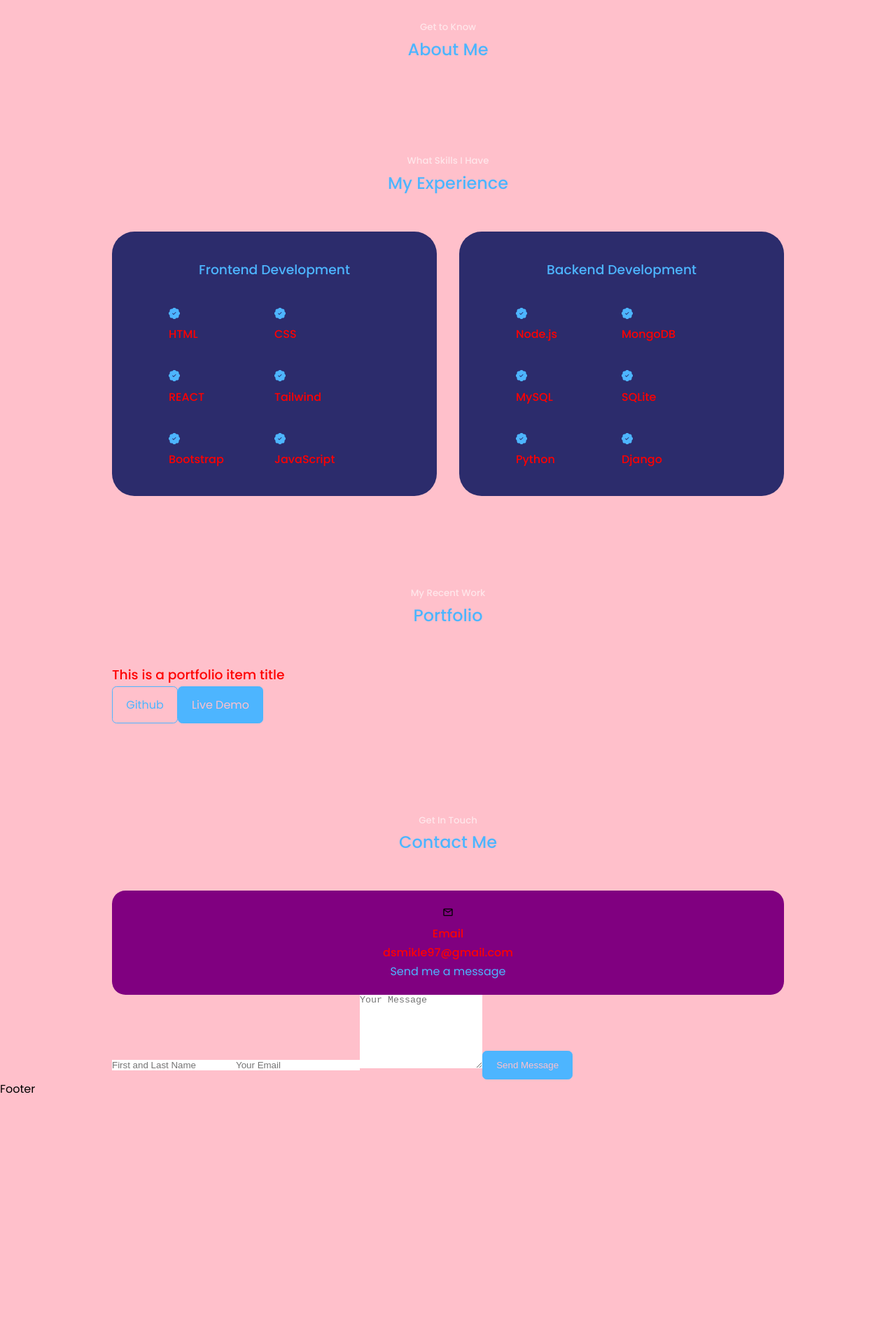
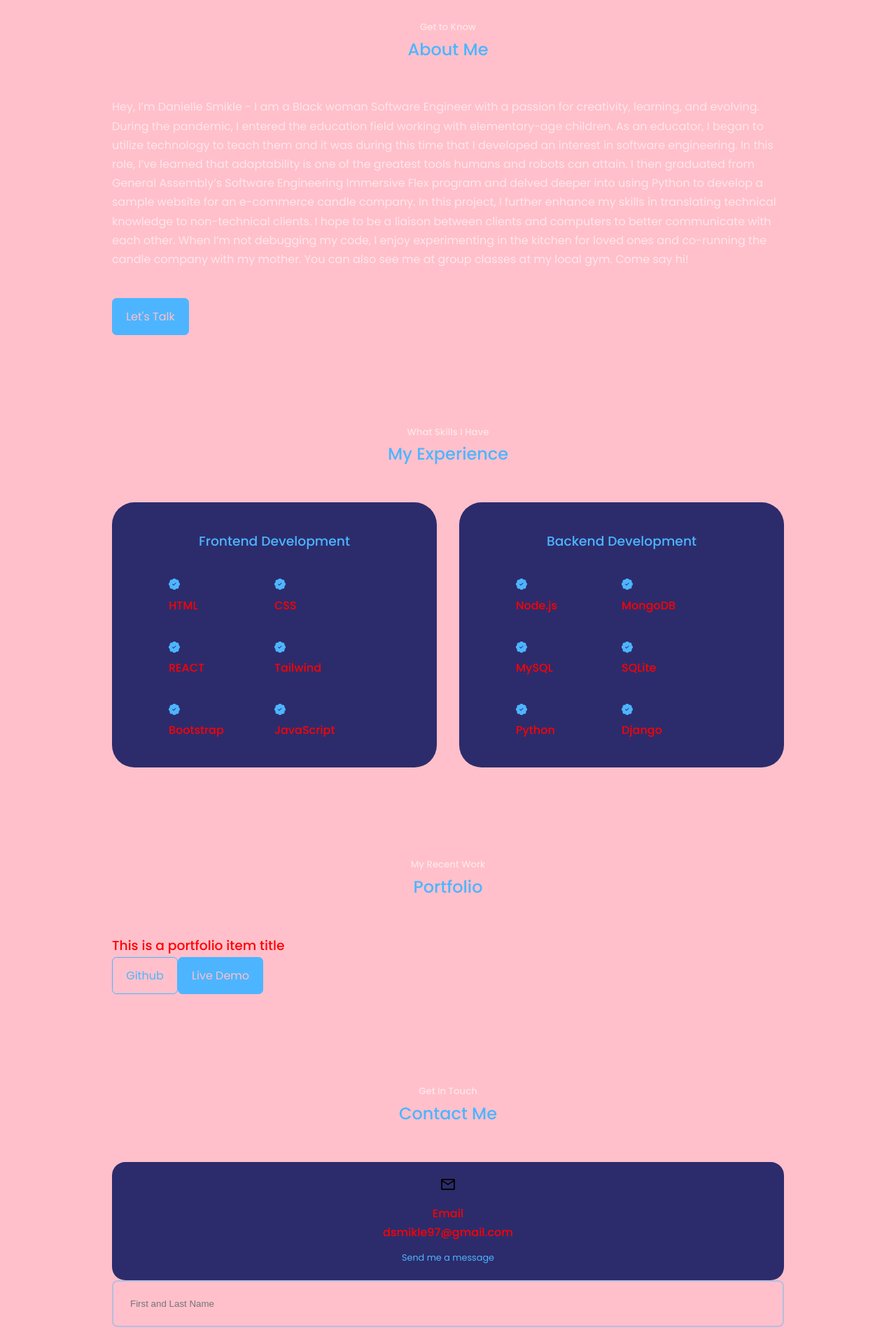
Before and after one commit to DanielleSmikle/PortfolioNew, a React (Create React App) app in the folder new-portfolio/: page / in a window 1280 px wide. Shown: the part 900-2814 px from the top of the page at 70% size. Before the commit the page ends 2471 px from the top, so only its background shows below. Built offline with nearby package versions, Linux system fonts and the light colour scheme.

Commit message:
contact working perfect

```diff
--- a/new-portfolio/package.json
+++ b/new-portfolio/package.json
@@ -6,6 +6,7 @@
     "@testing-library/jest-dom": "^5.17.0",
     "@testing-library/react": "^13.4.0",
     "@testing-library/user-event": "^13.5.0",
+    "emailjs-com": "^3.2.0",
     "react": "^18.2.0",
     "react-dom": "^18.2.0",
     "react-icons": "^4.10.1",
--- a/new-portfolio/src/components/about/About.jsx
+++ b/new-portfolio/src/components/about/About.jsx
@@ -11,16 +11,25 @@ const About = () => {
         <div className="about__me">
         </div>
         <div className="about__content">
-          <div className= ".about__cards">
-            <article className= "about-card">
 
-            </article>
+           <p>
+           Hey, I’m Danielle Smikle - I am a Black woman Software Engineer with a passion for creativity,
+           learning, and evolving. During the pandemic, I entered the education field working with elementary-age children.
+           As an educator, I began to utilize technology to teach them and it was during this time that I
+           developed an interest in software engineering. In this role, I’ve learned that adaptability is one of the
+           greatest tools humans and robots can attain. I then graduated from General Assembly’s Software
+           Engineering Immersive Flex program and delved deeper into using Python to develop a sample website for an e-commerce
+           candle company. In this project, I further enhance my skills in translating
+           technical knowledge to non-technical clients.
+           I hope to be a liaison between clients and computers to better communicate with each other.
+           When I’m not debugging my code, I enjoy experimenting in the kitchen for loved ones and
+           co-running the candle company with my mother. You can also see me at group classes at my local gym.
+           Come say hi!
+
+           </p>
+           <a href="#contact" className = 'btn btn-primary'>Let's Talk</a>
           </div>
-
         </div>
-      </div>
-
-
     </section>
   )
 }
--- a/new-portfolio/src/components/about/about.css
+++ b/new-portfolio/src/components/about/about.css
@@ -0,0 +1,39 @@
+.about__conatiner {
+    display: grid;
+    grid-template-columns: 35% 50%;
+    gap: 15%;
+}
+
+.about__content p {
+    margin: 2rem 0 2.6rem;
+    color: var(--color-light);
+
+}
+
+@media screen and (max-width: 1024px) {
+ .about__container {
+    grid-template-rows: 1fr;
+    gap: 0;
+ }
+ .about__content p {
+    margin: 1rem 0 1.5rem;
+ }
+
+}
+
+
+/*==== Media Queries (small devices====*/
+@media screen and (max-width:600px){
+    .about__me{
+        width: 65%;
+        margin: 0 auto 3rem;
+    }
+
+    .about__content{
+        text-align: center;
+    }
+
+    .about__content p {
+        margin: 1.5rem 0;
+    }
+}
--- a/new-portfolio/src/components/about/contact/Contact.jsx
+++ b/new-portfolio/src/components/about/contact/Contact.jsx
@@ -1,8 +1,20 @@
 import React from 'react'
 import './contact.css'
 import {MdOutlineMailOutline} from 'react-icons/md'
+import { useRef } from 'react';
+import emailjs from 'emailjs-com'
 
 const Contact = () => {
+  const form = useRef();
+  const sendEmail = (e) => {
+    e.preventDefault();
+
+    emailjs.sendForm('service_rwwx51w', 'template_ps7s2dv', form.current, 'seLdFs5qIGAM80fNq')
+
+    e.target.reset()
+
+  };
+
   return (
     <section id='contact'>
       <h5>Get In Touch</h5>
@@ -11,7 +23,7 @@ const Contact = () => {
       <div className= "container contact__container">
         <div className= "contact__options">
           <article className='contact__option'>
-            <MdOutlineMailOutline/>
+            <MdOutlineMailOutline className="contact__option-icon"/>
             <h4>Email</h4>
             <h4>dsmikle97@gmail.com</h4>
             <a href="mailto:dsmikle97@gmail.com" target="_blank">Send me a message </a>
@@ -19,7 +31,7 @@ const Contact = () => {
 
         </div>
         {/* End of Contact options  */}
-        <form action="">
+        <form ref={form} onSubmit={sendEmail}>
           <input type="text" name="name" placeholder="First and Last Name" required />
           <input type="email" name='email' placeholder='Your Email' required ></input>
           <textarea name="message" rows="7" placeholder="Your Message" required ></textarea>
--- a/new-portfolio/src/components/about/contact/contact.css
+++ b/new-portfolio/src/components/about/contact/contact.css
@@ -12,7 +12,7 @@
 }
 
 .contact__option {
-    background: purple;
+    background: var(--color-bg-variant);
     padding: 1.2rem;
     border-radius: 1.2rem;
     text-align: center;
@@ -24,3 +24,46 @@
     background: transparent;
     border-color: var(--color-primary-variant);
 }
+
+.contact__option-icon {
+    font-size: 1.5rem;
+    margin-bottom: 0.5rem;
+}
+
+.contact__option a {
+    margin-top: 0.7rem;
+    display: inline-block;
+    font-size: 0.8rem;
+}
+
+/*====form */
+
+form {
+    display: flex;
+    flex-direction: column;
+    gap: 1.2rem;
+}
+
+input, textarea {
+    width: 100;
+    padding: 1.5rem;
+    border-radius: 0.5rem;
+    background: transparent;
+    border: 2px solid var(--color-primary-variant);
+    resize: none;
+    color: var(--color-white);
+}
+@media screen and (max-width: 1024px) {
+    .contact__container{
+        grid-template-columns: 1fr;
+        gap: 2rem;
+    }
+}
+
+
+/*==== Media Queries (small devices====*/
+@media screen and (max-width:600px){
+    .contact__container{
+        width: var(--container-width-sm)
+    }
+}
```
Also changed, not shown: 1 other file (tests, documents, lock files or other folders).
